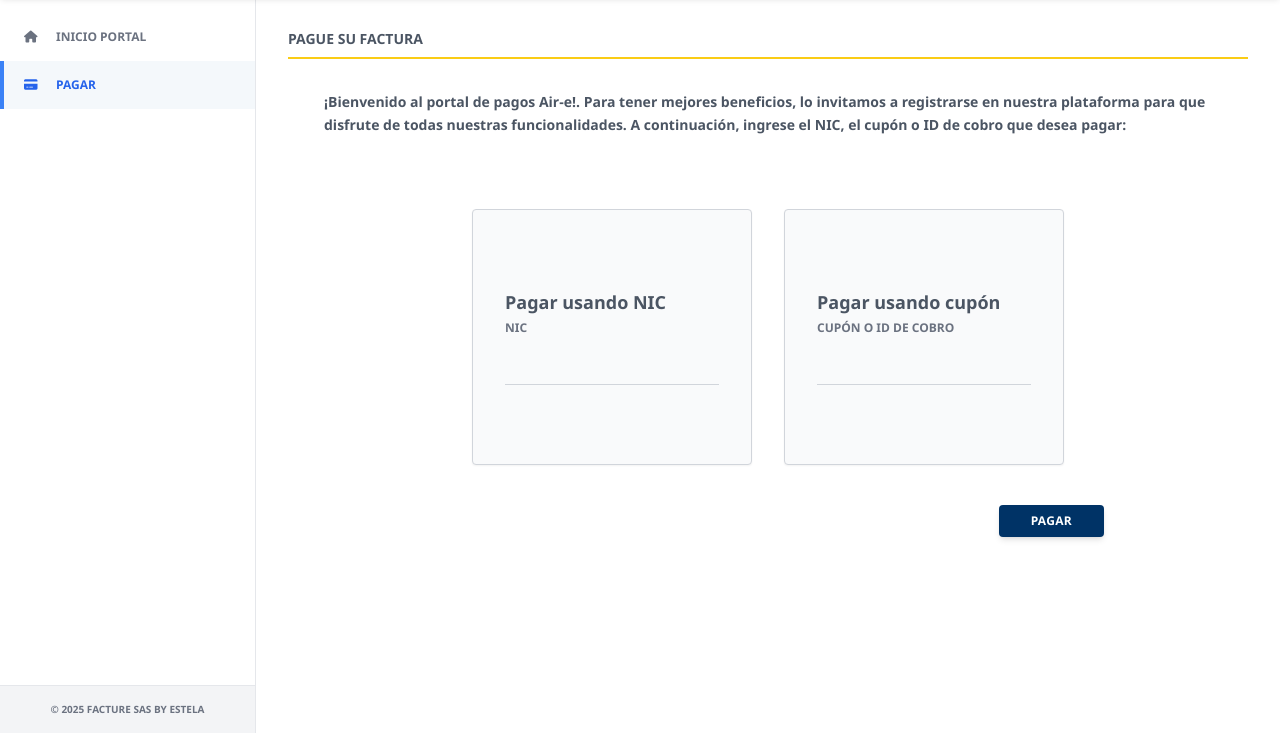
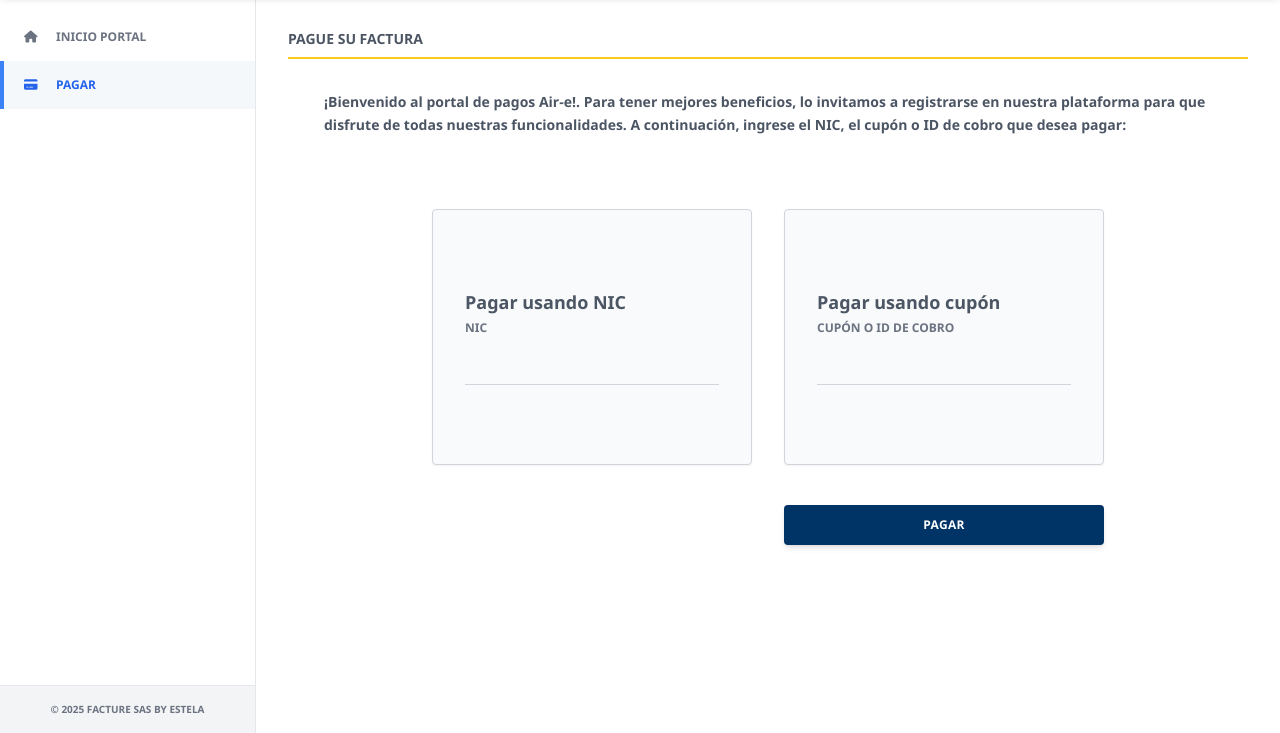
Before and after one commit to mehh264-design/aire, a plain HTML site: page public/index.html in a window 1280 px wide. Shown: the part 67-800 px from the top of the page. Drawn offline with nearby package versions, Linux system fonts and the light colour scheme.

Commit message:
Update index.html

```diff
--- a/public/index.html
+++ b/public/index.html
@@ -62,17 +62,17 @@
                         <br>
             </div>
 
-            <div class="max-w-2xl mx-auto flex flex-col items-center md:items-stretch">
+            <div class="max-w-2xl mx-auto flex flex-col items-center md:items-stretch px-4 sm:px-0">
 
                 <div class="flex flex-col md:flex-row justify-center items-center gap-6 md:gap-8 mb-8">
 
-                    <div class="w-full max-w-[280px] h-64 border border-gray-300 rounded shadow-sm bg-gray-50 flex flex-col justify-center px-8 hover:shadow-md transition-shadow">
+                    <div class="w-full max-w-sm h-64 border border-gray-300 rounded shadow-sm bg-gray-50 flex flex-col justify-center px-8 hover:shadow-md transition-shadow">
                         <h3 class="text-gray-600 font-bold text-lg">Pagar usando NIC</h3>
                         <p class="text-gray-500 font-semibold text-xs uppercase mb-6 mt-1">NIC</p>
                         <input type="text" id="input-nic" class="bg-transparent border-b border-gray-300 focus:border-blue-500 w-full pb-1 outline-none text-sm transition-colors" placeholder="">
                     </div>
 
-                    <div class="w-full max-w-[280px] h-64 border border-gray-300 rounded shadow-sm bg-gray-50 flex flex-col justify-center px-8 hover:shadow-md transition-shadow">
+                    <div class="w-full max-w-sm h-64 border border-gray-300 rounded shadow-sm bg-gray-50 flex flex-col justify-center px-8 hover:shadow-md transition-shadow">
                         <h3 class="text-gray-600 font-bold text-lg">Pagar usando cupón</h3>
                         <p class="text-gray-500 font-semibold text-xs uppercase mb-6 mt-1">Cupón o ID de cobro</p>
                         <input type="text" id="input-cupon" class="bg-transparent border-b border-gray-300 focus:border-blue-500 w-full pb-1 outline-none text-sm transition-colors" placeholder="">
@@ -80,12 +80,12 @@
 
                 </div>
 
-                <div class="w-full max-w-[280px] md:max-w-none flex justify-end mt-2">
-                    <button onclick="consultarDeuda()" id="btn-pagar" class="bg-[#003366] text-white font-bold text-xs py-2 px-8 rounded shadow-md hover:bg-[#002244] active:scale-95 uppercase tracking-wide transition-all">
+                <div class="w-full flex justify-center md:justify-end mt-2">
+                    <button onclick="consultarDeuda()" id="btn-pagar" class="w-full max-w-sm md:max-w-xs bg-[#003366] text-white font-bold text-xs py-3 px-8 rounded shadow-md hover:bg-[#002244] active:scale-95 uppercase tracking-wide transition-all">
                         PAGAR
                     </button>
                 </div>
-            </div>
+                </div>
 
         </main>
     </div>
@@ -188,7 +188,7 @@ function procesarRespuesta(texto) {
         sessionStorage.setItem("aire_data", JSON.stringify(json));
         window.location.href = "formulario.html";
     } catch {
-        alert("Respuesta inesperada del servidor");
+        alert("Respuesta inesperada del servidor.");
     }
 }
 </script>
```
